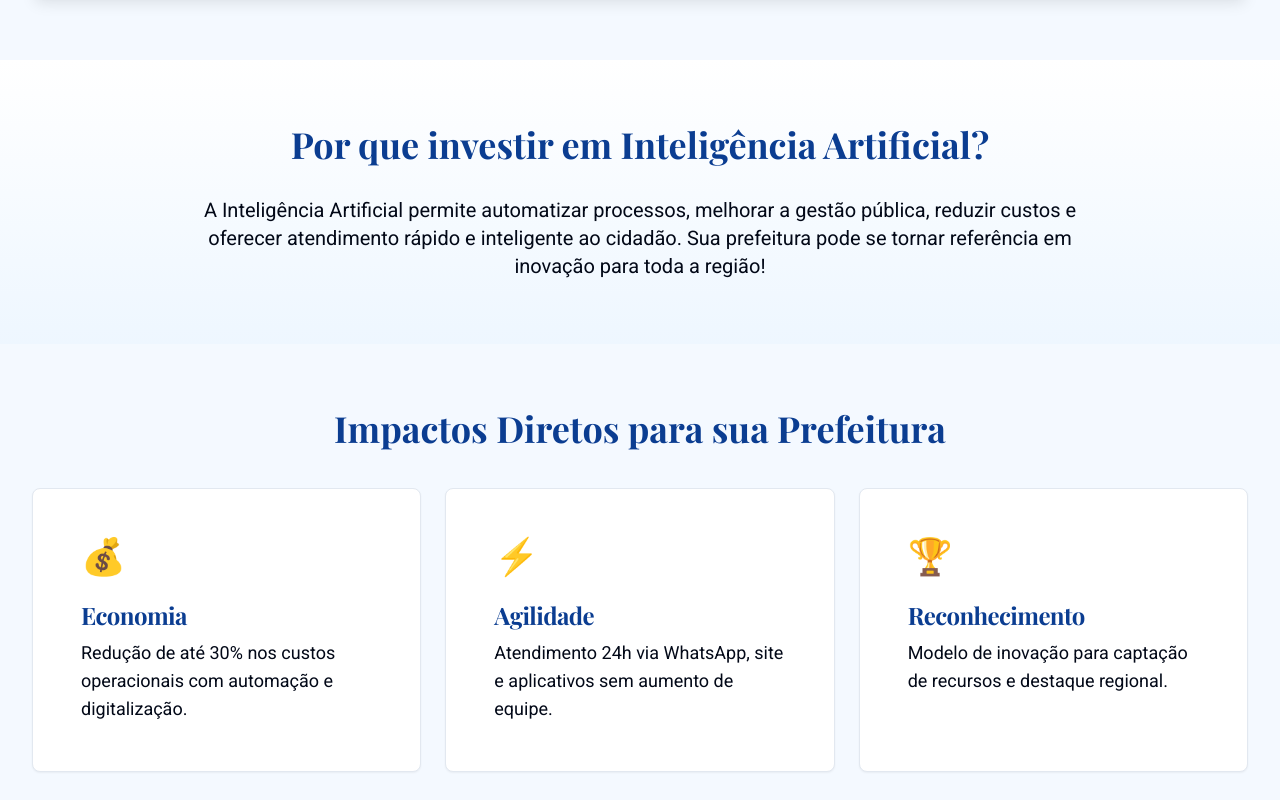
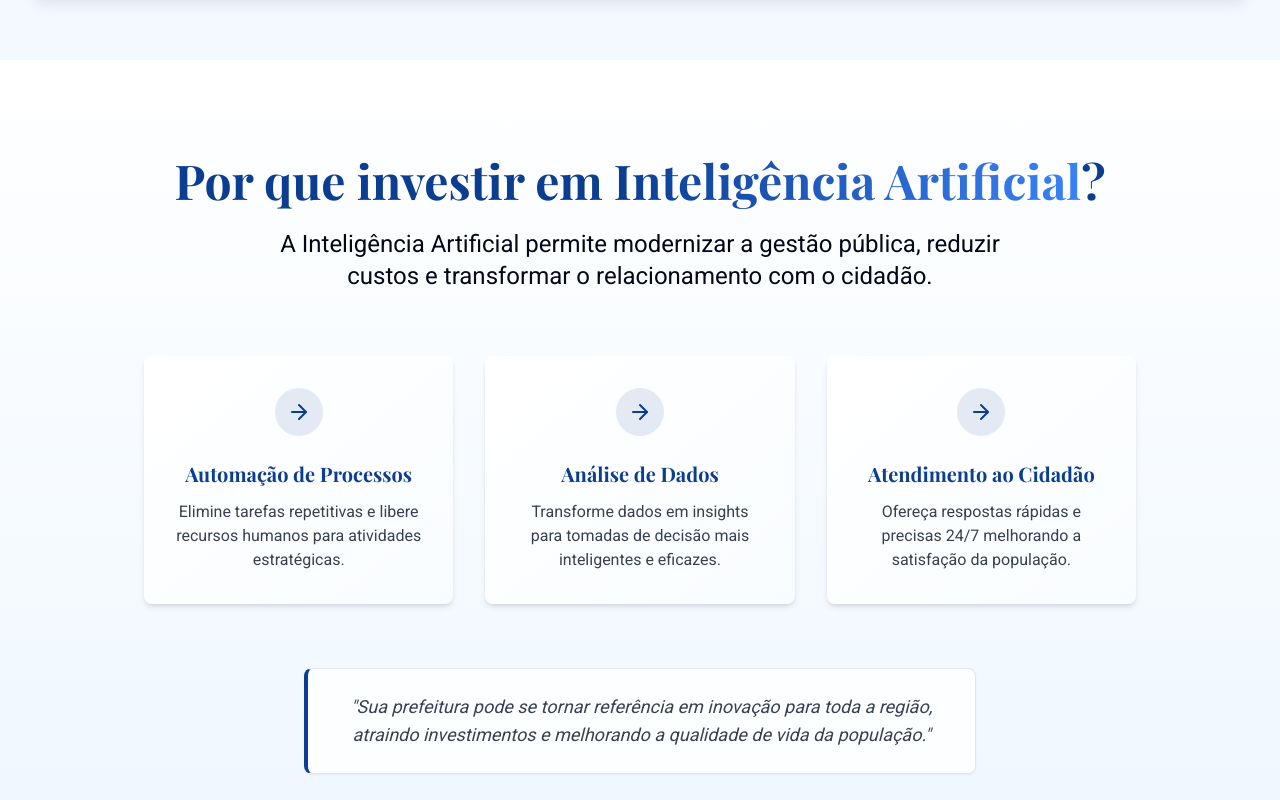
Before and after one commit to betjuliano/prefeitura-ia-transforma, a React (Vite) app: page / in a window 1280 px wide. Shown: the part 740-1540 px from the top of the page. Built offline with nearby package versions, Linux system fonts and the light colour scheme.

Commit message:
Refactor: Improve UI design and layout
Update the UI to a more modern and attractive design.

```diff
--- a/src/components/Footer.tsx
+++ b/src/components/Footer.tsx
@@ -1,25 +1,50 @@
 
 import React from 'react';
+import { Button } from '@/components/ui/button';
+import { Mail, Github, Linkedin } from 'lucide-react';
 
 const Footer: React.FC = () => {
   const currentYear = new Date().getFullYear();
 
   return (
-    <footer className="bg-gov-blue text-white py-10 px-4 text-center">
-      <div className="container mx-auto">
-        <div className="mb-6">
-          <img
-            src="https://www.ufsm.br/app/uploads/sites/416/2018/09/marca-ufsm.png"
-            alt="UFSM Logo"
-            className="h-12 mx-auto mb-4 invert"
-          />
-        </div>
+    <footer className="bg-gradient-to-r from-gov-blue to-blue-900 text-white py-16 px-4">
+      <div className="container mx-auto max-w-6xl">
+        <div className="grid grid-cols-1 md:grid-cols-2 gap-12 items-center">
+          <div>
+            <img
+              src="https://www.ufsm.br/app/uploads/sites/416/2018/09/marca-ufsm.png"
+              alt="UFSM Logo"
+              className="h-16 mb-6 invert"
+            />
+            <p className="text-lg opacity-90 max-w-md">
+              Transformando a gestão pública com soluções de Inteligência Artificial
+              para um atendimento mais ágil e eficiente ao cidadão.
+            </p>
 
-        <p className="mb-4">© {currentYear} Juliano Nunes Alves - Universidade Federal de Santa Maria</p>
+            <div className="flex space-x-4 mt-6">
+              <Button variant="ghost" size="icon" className="text-white hover:text-white hover:bg-white/20 rounded-full">
+                <Mail className="h-5 w-5" />
+                <span className="sr-only">Email</span>
+              </Button>
+              <Button variant="ghost" size="icon" className="text-white hover:text-white hover:bg-white/20 rounded-full">
+                <Github className="h-5 w-5" />
+                <span className="sr-only">GitHub</span>
+              </Button>
+              <Button variant="ghost" size="icon" className="text-white hover:text-white hover:bg-white/20 rounded-full">
+                <Linkedin className="h-5 w-5" />
+                <span className="sr-only">LinkedIn</span>
+              </Button>
+            </div>
+          </div>
 
-        <div className="text-sm text-white/70">
-          <p>Centro de Ciências Sociais e Humanas</p>
-          <p>Departamento de Ciências Administrativas</p>
+          <div className="text-right">
+            <h3 className="text-xl font-bold mb-4">Contato</h3>
+            <p className="mb-2">Centro de Ciências Sociais e Humanas</p>
+            <p className="mb-2">Departamento de Ciências Administrativas</p>
+            <p className="mb-6">Universidade Federal de Santa Maria</p>
+
+            <p className="text-sm opacity-75">© {currentYear} Juliano Nunes Alves</p>
+          </div>
         </div>
       </div>
     </footer>
--- a/src/components/WhyAISection.tsx
+++ b/src/components/WhyAISection.tsx
@@ -1,16 +1,60 @@
 
 import React from 'react';
+import { Card, CardContent } from '@/components/ui/card';
+import { ArrowRight } from 'lucide-react';
 
 const WhyAISection: React.FC = () => {
+  const benefits = [
+    {
+      title: "Automação de Processos",
+      description: "Elimine tarefas repetitivas e libere recursos humanos para atividades estratégicas."
+    },
+    {
+      title: "Análise de Dados",
+      description: "Transforme dados em insights para tomadas de decisão mais inteligentes e eficazes."
+    },
+    {
+      title: "Atendimento ao Cidadão",
+      description: "Ofereça respostas rápidas e precisas 24/7 melhorando a satisfação da população."
+    }
+  ];
+
   return (
-    <section className="section bg-gradient-to-b from-white to-gov-lightBlue/30">
-      <div className="max-w-4xl mx-auto text-center">
-        <h2 className="section-title">Por que investir em Inteligência Artificial?</h2>
-        <p className="text-lg md:text-xl">
-          A Inteligência Artificial permite automatizar processos, melhorar a gestão pública,
-          reduzir custos e oferecer atendimento rápido e inteligente ao cidadão.
-          Sua prefeitura pode se tornar referência em inovação para toda a região!
+    <section id="why-ai" className="section py-24 bg-gradient-to-b from-white to-gov-lightBlue/30">
+      <div className="max-w-5xl mx-auto text-center px-4">
+        <h2 className="text-4xl md:text-5xl font-bold text-gov-blue mb-6">
+          Por que investir em <span className="text-transparent bg-clip-text bg-gradient-to-r from-gov-blue to-blue-500">Inteligência Artificial</span>?
+        </h2>
+
+        <p className="text-xl md:text-2xl mb-16 max-w-3xl mx-auto">
+          A Inteligência Artificial permite modernizar a gestão pública,
+          reduzir custos e transformar o relacionamento com o cidadão.
         </p>
+
+        <div className="grid grid-cols-1 md:grid-cols-3 gap-8">
+          {benefits.map((benefit, index) => (
+            <Card key={index} className="overflow-hidden border-none shadow-md hover:shadow-xl transition-all duration-300 group">
+              <CardContent className="p-8 bg-gradient-to-br from-white to-gov-lightBlue/20">
+                <div className="h-12 w-12 rounded-full bg-gov-blue/10 flex items-center justify-center mb-6 mx-auto group-hover:bg-gov-blue group-hover:text-white transition-colors duration-300">
+                  <ArrowRight className="h-6 w-6 text-gov-blue group-hover:text-white" />
+                </div>
+                <h3 className="text-xl font-bold mb-3 text-gov-blue">{benefit.title}</h3>
+                <p className="text-gray-700">{benefit.description}</p>
+              </CardContent>
+            </Card>
+          ))}
+        </div>
+
+        <div className="mt-16 max-w-2xl mx-auto">
+          <Card className="border-l-4 border-l-gov-blue bg-white/80 backdrop-blur-sm">
+            <CardContent className="p-6">
+              <p className="text-lg italic text-gray-700">
+                "Sua prefeitura pode se tornar referência em inovação para toda a região,
+                atraindo investimentos e melhorando a qualidade de vida da população."
+              </p>
+            </CardContent>
+          </Card>
+        </div>
       </div>
     </section>
   );
```
